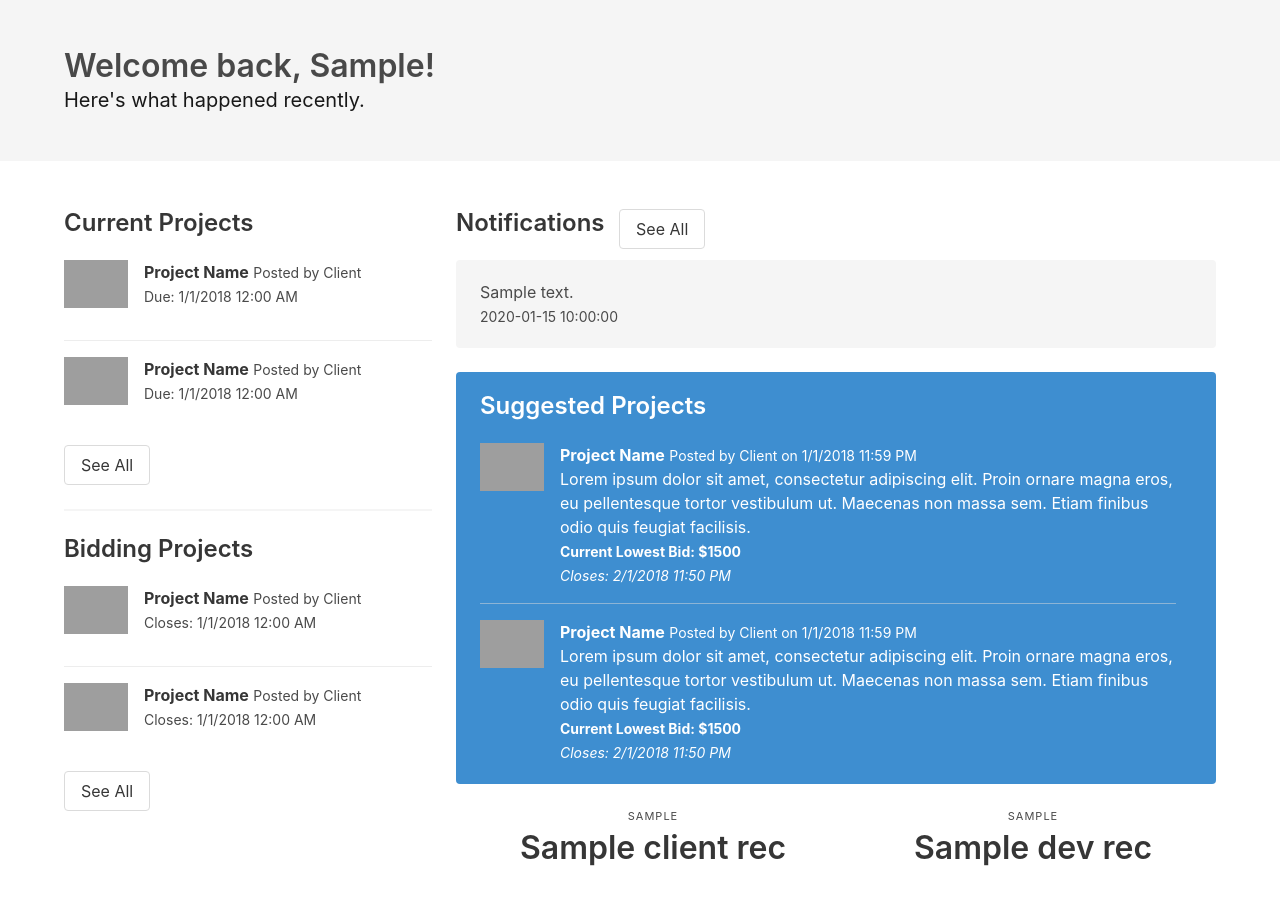
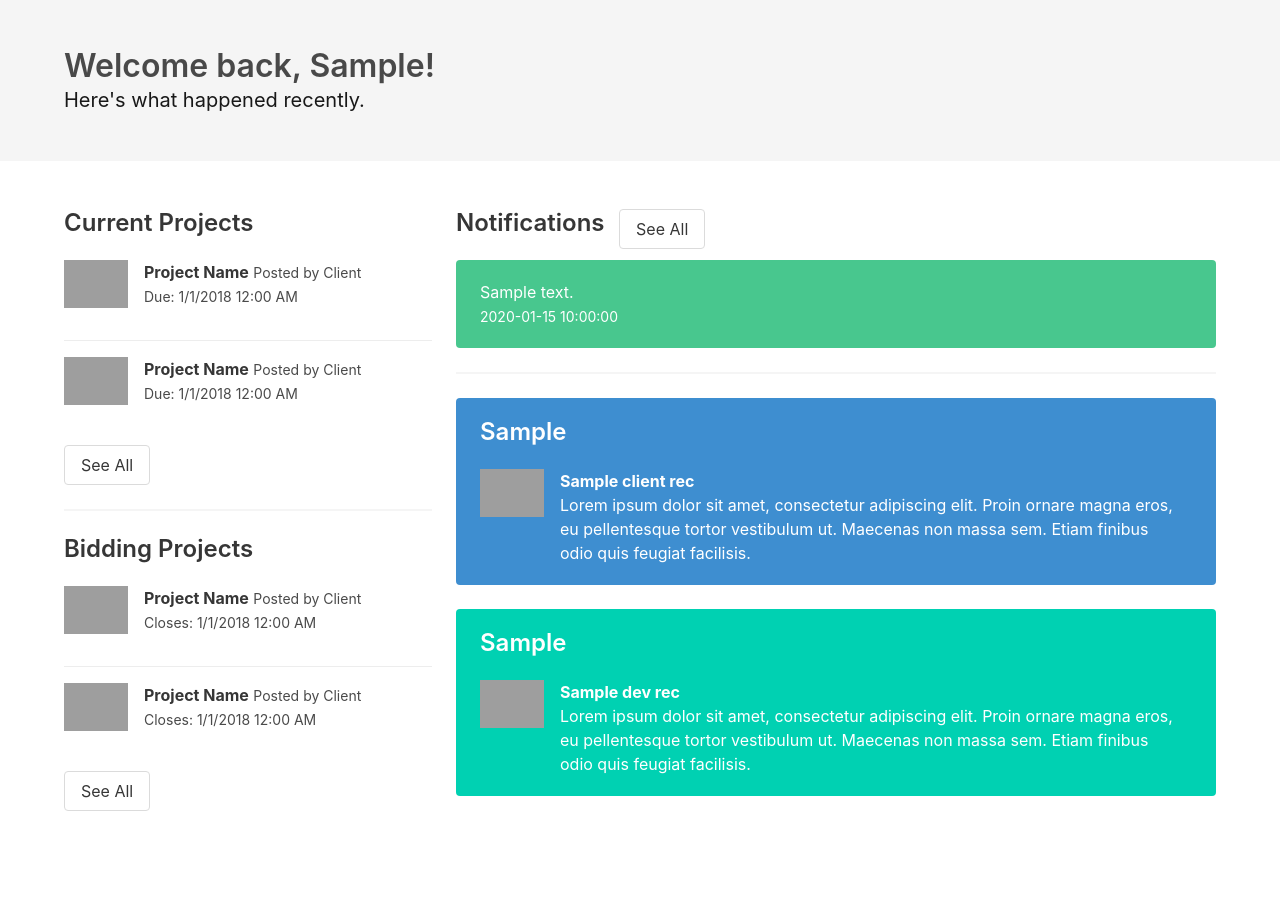
Before and after one commit to ahalyasanjiv/turkSystem, a Flask app: template templates/dashboard.html in a window 1280 px wide. Shown: the part 52-966 px from the top of the page. After the commit the page ends 863 px from the top, so only its background shows below. Run offline with Flask 2, Linux system fonts and the light colour scheme; the template is opened without the code that fills it: most values are stand-ins (such as "Sample title", 1, 10 or a date in 2020); some libraries are stand-ins or nearby versions; grey boxes are pictures that could not be loaded.

Commit message:
fixed suggested content

```diff
--- a/templates/dashboard.html
+++ b/templates/dashboard.html
@@ -100,7 +100,12 @@
           </h2>
           <a class="button" href="/dashboard/notifications" style="margin-left:10px">See All </a>
           {% for notif in notifications %}
-          <div class="notification">
+
+          {% if notif.read_status == True %}
+            <div class="notification is-light">
+          {% else %}
+            <div class="notification is-success">
+          {% endif %}
             <p class="content">
             {{ notif.message|safe }}
             <br>
@@ -109,8 +114,11 @@
           </div>
           {% endfor %}
 
+          <hr>
+
           <div class="notification is-info">
-            <h2 class="title is-4">Suggested Projects</h2>
+            <h2 class="title is-4">{{ recs.client_rec_des }}</h2>
+            {% for name in recs.client_rec %}
               <article class="media">
                 <figure class="media-left">
                   <p class="image is-64x64">
@@ -120,17 +128,19 @@
                 <div class="media-content">
                   <div class="content">
                     <p>
-                  <strong>Project Name</strong> <small>Posted by Client on 1/1/2018 11:59 PM</small>
+                      <strong>{{ name }}</strong>
                       <br>
                       Lorem ipsum dolor sit amet, consectetur adipiscing elit. Proin ornare magna eros, eu pellentesque tortor vestibulum ut. Maecenas non massa sem. Etiam finibus odio quis feugiat facilisis.
-                  <br>
-                  <small><strong>Current Lowest Bid: $1500</strong></small>
-                  <br>
-                  <small><em>Closes: 2/1/2018 11:50 PM</em></small>
                     </p>
                   </div>
                 </div>
               </article>
+            {% endfor %}
+          </div> <!-- suggestion box-->
+
+          <div class="notification is-primary">
+            <h2 class="title is-4">{{ recs.dev_rec_des }}</h2>
+            {% for name in recs.dev_rec %}
               <article class="media">
                 <figure class="media-left">
                   <p class="image is-64x64">
@@ -140,38 +150,15 @@
                 <div class="media-content">
                   <div class="content">
                     <p>
-                  <strong>Project Name</strong> <small>Posted by Client on 1/1/2018 11:59 PM</small>
+                      <strong>{{ name }}</strong>
                       <br>
                       Lorem ipsum dolor sit amet, consectetur adipiscing elit. Proin ornare magna eros, eu pellentesque tortor vestibulum ut. Maecenas non massa sem. Etiam finibus odio quis feugiat facilisis.
-                  <br>
-                  <small><strong>Current Lowest Bid: $1500</strong></small>
-                  <br>
-                  <small><em>Closes: 2/1/2018 11:50 PM</em></small>
                     </p>
                   </div>
                 </div>
               </article>
-          </div>
-
-          <div class="level">
-            <div class="level-item has-text-centered">
-              <div>
-                <p class="heading">{{ recs.client_rec_des }}</p>
-                {% for name in recs.client_rec %}
-                  <p class="title">{{ name }}</p>
             {% endfor %}
-              </div>
-            </div>
-
-             <div class="level-item has-text-centered">
-              <div>
-                <p class="heading">{{ recs.dev_rec_des }}</p>
-                {% for name in recs.dev_rec %}
-                  <p class="title">{{ name }}</p>
-                {% endfor %}
-              </div>
-            </div>
-          </div> <!-- level -->
+          </div> <!-- suggestion box-->
         </div>
       </div>
 
--- a/templates/notifications.html
+++ b/templates/notifications.html
@@ -6,7 +6,11 @@
 		<a href="/dashboard" class="button" style="margin-bottom:10px">Back</a>
 		<h2 class="title">Notifications</h2>
 	{% for notif in notifications %}
-          <div class="notification">
+          {% if notif.read_status == True %}
+            <div class="notification is-light">
+          {% else %}
+            <div class="notification is-success">
+          {% endif %}
             <p class="content">
             {{ notif.message }}
             <br>
```
Lines whose indentation alone changed are shown as unchanged.
